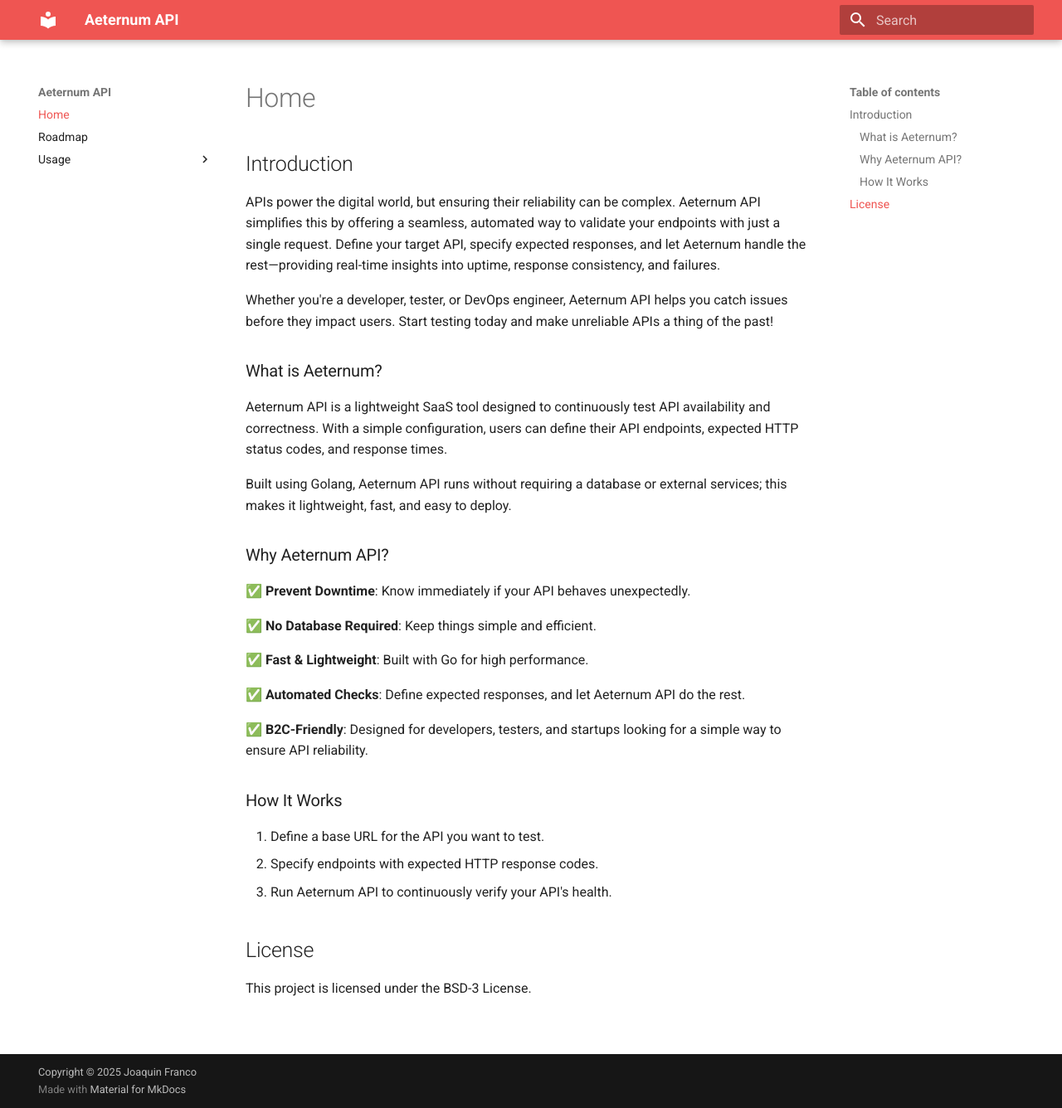
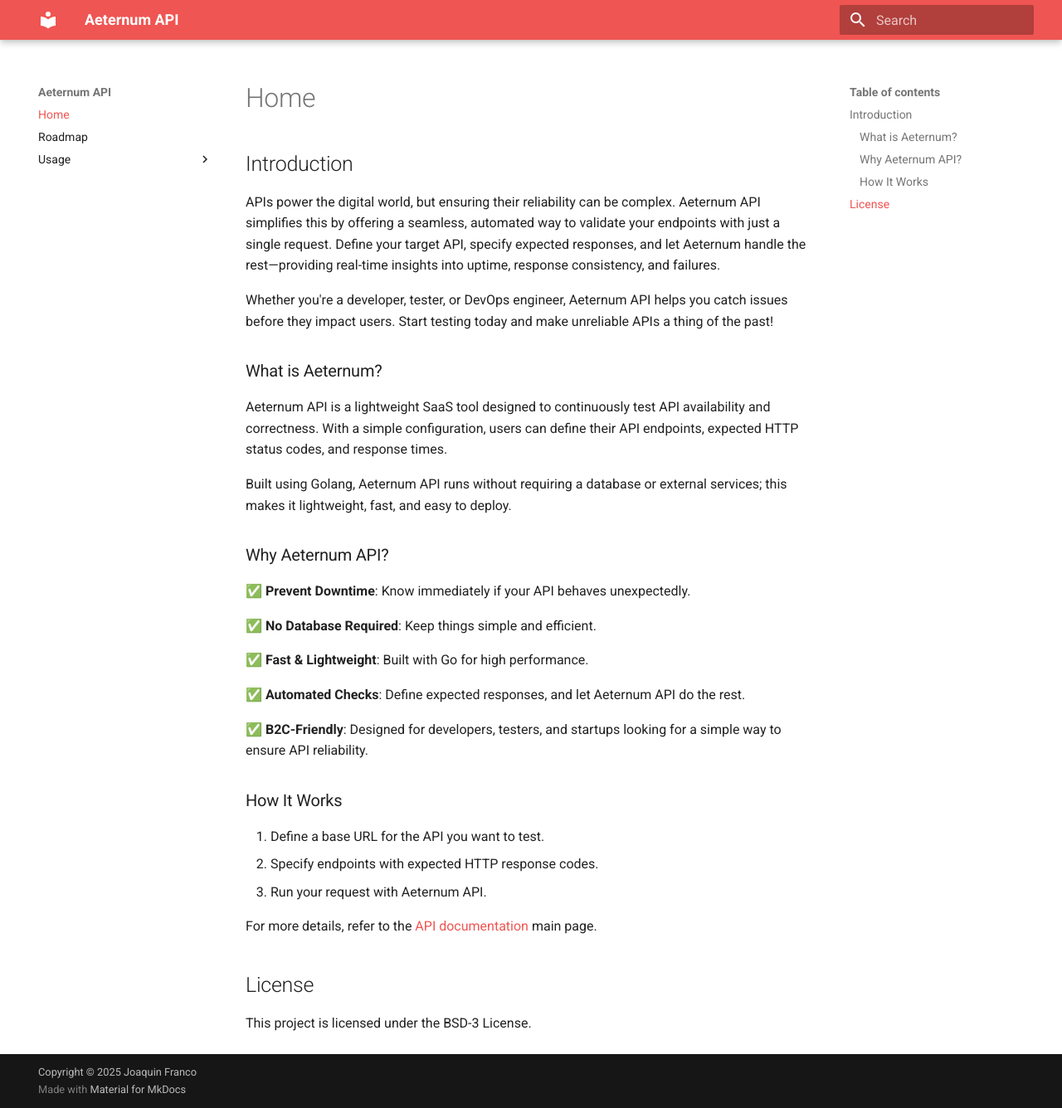
Before and after one commit to jgfranco17/aeternum, an MkDocs documentation site: the page built from docs/index.md, in a window 1280 px wide and 1336 px high. Shown: the whole window at 83% size. Built offline with MkDocs 1.6.1 and Material for MkDocs 9.7.7, drawn with Linux system fonts in a browser that asks for light colours.

Commit message:
fix: add hyperlink to API docs

```diff
--- a/docs/index.md
+++ b/docs/index.md
@@ -38,7 +38,9 @@ way to ensure API reliability.
 
 1. Define a base URL for the API you want to test.
 2. Specify endpoints with expected HTTP response codes.
-3. Run Aeternum API to continuously verify your API's health.
+3. Run your request with Aeternum API.
+
+For more details, refer to the [API documentation](usage/api-v0.md) main page.
 
 ## License
 
```
